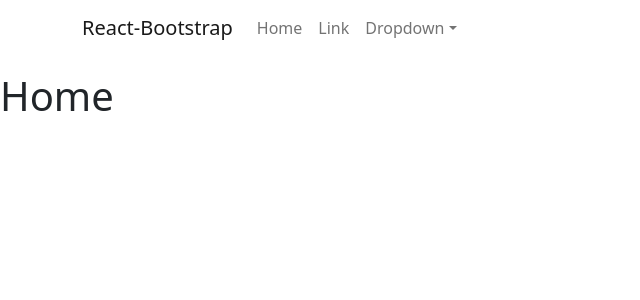
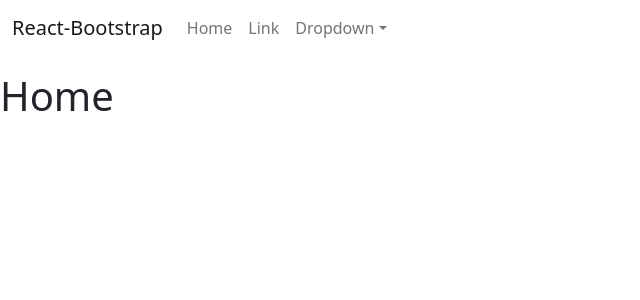
Before and after one commit to nadimsheikh07/hotel-ui, a Next.js app: page / in a window 1280 px wide. Shown: the top 300 px of the page, without its empty margins (0-640 px from the left). Built offline with nearby package versions, Linux system fonts and the light colour scheme.

Commit message:
add web layout

```diff
--- a/layout/web/header.js
+++ b/layout/web/header.js
@@ -3,10 +3,11 @@ import { Container, Nav, Navbar, NavDropdown } from "react-bootstrap"
 const WebHeader = () => {
     return (
         <Navbar bg="light" expand="lg">
-            <Container>
+            <Container fluid>
                 <Navbar.Brand href="#home">React-Bootstrap</Navbar.Brand>
                 <Navbar.Toggle aria-controls="basic-navbar-nav" />
-                <Navbar.Collapse id="basic-navbar-nav">
+
+                <Navbar.Collapse id="basic-navbar-nav" className="justify-content-end">
                     <Nav className="me-auto">
                         <Nav.Link href="#home">Home</Nav.Link>
                         <Nav.Link href="#link">Link</Nav.Link>
--- a/layout/web/index.js
+++ b/layout/web/index.js
@@ -3,7 +3,7 @@ import WebHeader from "./header"
 const WebLayout = ({ children }) => {
     return (
         <div>
-            <WebHeader />
+            <WebHeader/>
             {children}
         </div>
     )
--- /dev/null
+++ b/layout/web/withWebLayout.js
@@ -0,0 +1,7 @@
+import WebLayout from "./index";
+
+const withWebLayout = (Component) => {
+    Component.Layout = WebLayout;
+    return Component;
+}
+export default withWebLayout
--- a/pages/_app.js
+++ b/pages/_app.js
@@ -1,7 +1,12 @@
 import '../styles/globals.scss'
 
 function MyApp({ Component, pageProps }) {
-  return <Component {...pageProps} />
+  const Layout = Component.Layout ? Component.Layout : React.Fragment;
+
+  return (<Layout>
+    <Component {...pageProps} />
+  </Layout>
+  )
 }
 
 export default MyApp
--- a/pages/index.js
+++ b/pages/index.js
@@ -1,14 +1,13 @@
-import WebLayout from '../layout/web'
+import withWebLayout from '../layout/web/withWebLayout'
 import styles from '../styles/Home.module.scss'
 const Home = () => {
   return (
-    <WebLayout>
-      <div className={styles.container}>
-        <h1>Home</h1>
-      </div>
-    </WebLayout>
+    <div className={styles.container}>
+      <h1>Home</h1>
+    </div>
+
   )
 
 }
 
-export default Home
+export default withWebLayout(Home)
```
